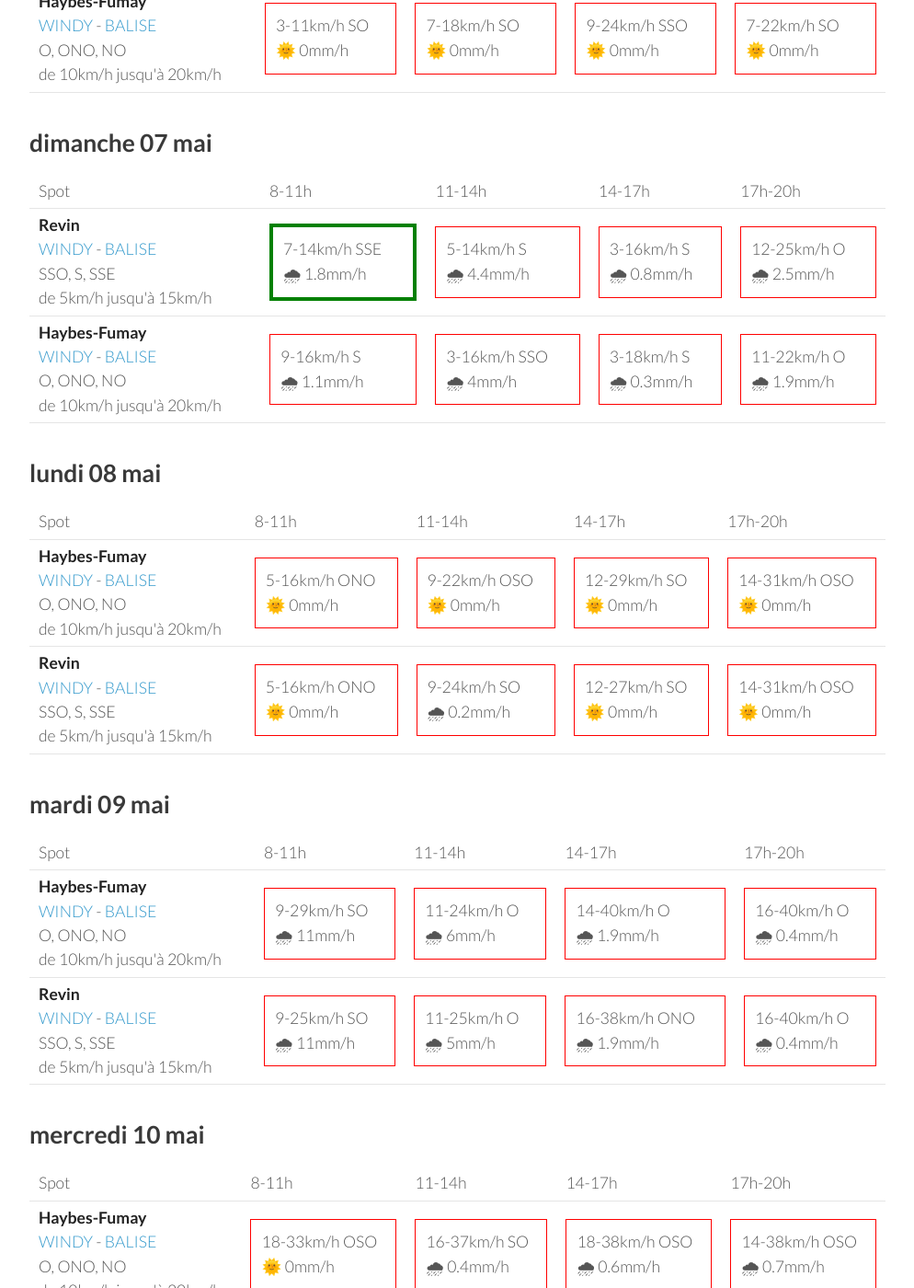
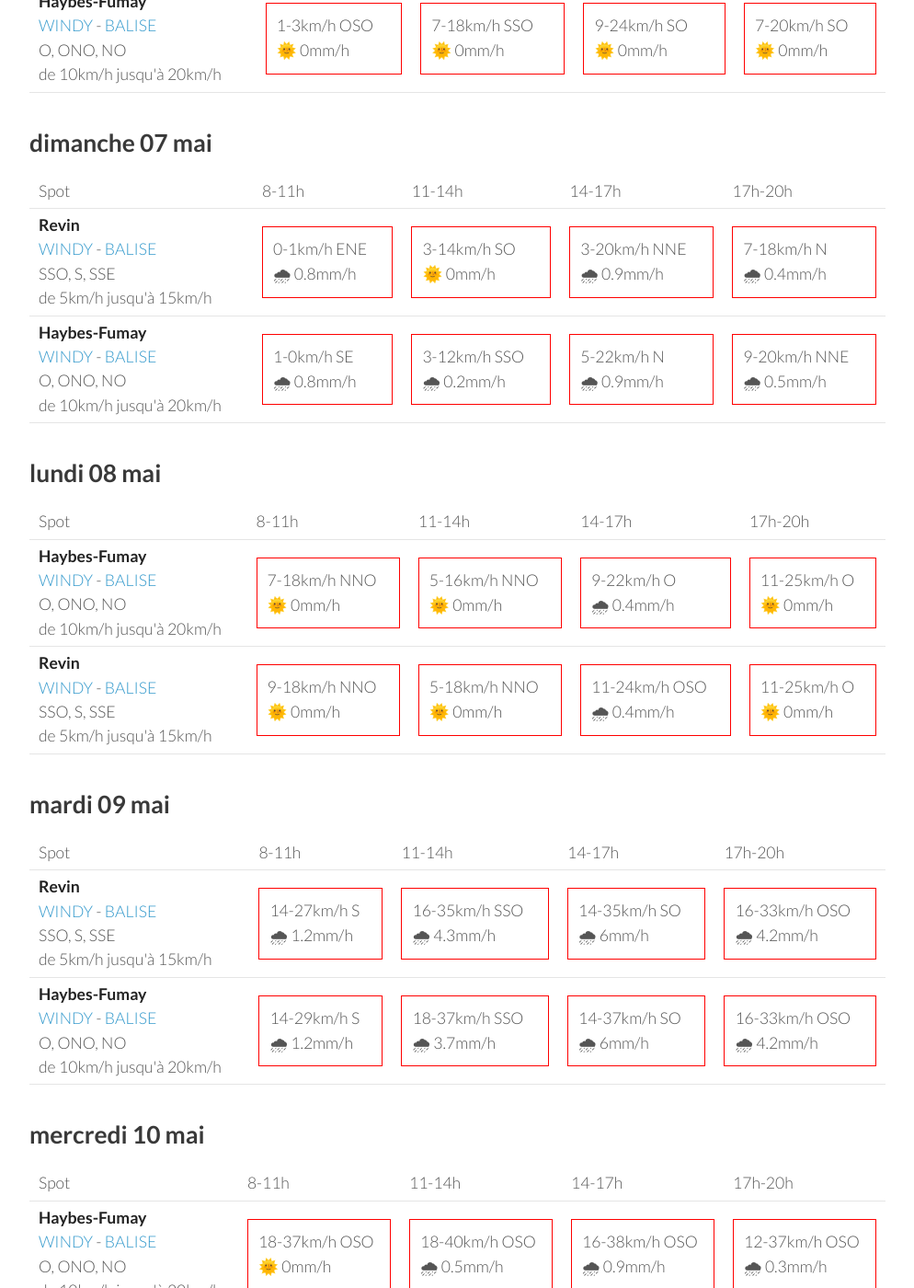
Before and after one commit to parapente-dans-le-nord/parapente-dans-le-nord.github.io, a Jekyll site: the page built from ardennes.markdown, in a window 1280 px wide and 1400 px high, scrolled down 859 px. Shown: the whole window at 92% size, without its empty margins (26-1020 px from the left). Built offline with Jekyll 4.4.1, drawn with Linux system fonts in a browser that asks for light colours; some of the changed text lies outside the part shown.

Commit message:
update index.markdown

```diff
--- a/ardennes.markdown
+++ b/ardennes.markdown
@@ -25,18 +25,18 @@ page mise à jour le vendredi 05 mai 17:10
         <td><strong>Revin</strong><br><a href="https://windy.com/49.948/4.625?49.543,4.625,8">WINDY</a> - <span class=""><a href="http://www.balisemeteo.com/balise.php?idBalise=5019">BALISE</a> </span><br> <span class="vent-favorable">SSO, S, SSE</span><br><span class="force-vent">de 5km/h jusqu'à 15km/h</span> </td>
 
             <td><div class="not-flyable"><p>0-0km/h NA</p><p>🌧️ 0mm/h</p></div></td>
-            <td><div class="not-flyable"><p>11-31km/h SO</p><p>🌞 0mm/h</p></div></td>
-            <td><div class="not-flyable"><p>7-20km/h SSO</p><p>🌞 0.2mm/h</p></div></td>
-            <td><div class="not-flyable"><p>7-27km/h SSO</p><p>🌞 0mm/h</p></div></td>
+            <td><div class="not-flyable"><p>0-0km/h NA</p><p>🌧️ 0mm/h</p></div></td>
+            <td><div class="not-flyable"><p>0-0km/h NA</p><p>🌧️ 0mm/h</p></div></td>
+            <td><div class="not-flyable"><p>7-22km/h SSO</p><p>🌞 0mm/h</p></div></td>
 
     </tr>
 <tr>
         <td><strong>Haybes-Fumay</strong><br><a href="https://windy.com/49.998/4.715?49.913,4.738,10">WINDY</a> - <span class=""><a href="http://www.balisemeteo.com/balise.php?idBalise=104">BALISE</a> </span><br> <span class="vent-favorable">O, ONO, NO</span><br><span class="force-vent">de 10km/h jusqu'à 20km/h</span> </td>
 
             <td><div class="not-flyable"><p>0-0km/h NA</p><p>🌧️ 0mm/h</p></div></td>
-            <td><div class="not-flyable"><p>11-29km/h SO</p><p>🌞 0mm/h</p></div></td>
-            <td><div class="not-flyable"><p>9-22km/h SO</p><p>🌞 0mm/h</p></div></td>
-            <td><div class="not-flyable"><p>9-27km/h SO</p><p>🌞 0mm/h</p></div></td>
+            <td><div class="not-flyable"><p>0-0km/h NA</p><p>🌧️ 0mm/h</p></div></td>
+            <td><div class="not-flyable"><p>0-0km/h NA</p><p>🌧️ 0mm/h</p></div></td>
+            <td><div class="not-flyable"><p>7-22km/h SO</p><p>🌞 0mm/h</p></div></td>
 
     </tr>
 
@@ -58,20 +58,20 @@ page mise à jour le vendredi 05 mai 17:10
 <tr>
         <td><strong>Revin</strong><br><a href="https://windy.com/49.948/4.625?49.543,4.625,8">WINDY</a> - <span class=""><a href="http://www.balisemeteo.com/balise.php?idBalise=5019">BALISE</a> </span><br> <span class="vent-favorable">SSO, S, SSE</span><br><span class="force-vent">de 5km/h jusqu'à 15km/h</span> </td>
 
-            <td><div class="not-flyable"><p>1-5km/h SO</p><p>🌞 0mm/h</p></div></td>
-            <td><div class="not-flyable"><p>9-22km/h SSO</p><p>🌞 0mm/h</p></div></td>
+            <td><div class="not-flyable"><p>1-5km/h SSE</p><p>🌞 0mm/h</p></div></td>
+            <td><div class="flyable"><p>5-14km/h SSE</p><p>🌞 0mm/h</p></div></td>
             <td><div class="not-flyable"><p>9-25km/h SSO</p><p>🌞 0mm/h</p></div></td>
-            <td><div class="not-flyable"><p>5-20km/h SSO</p><p>🌞 0mm/h</p></div></td>
+            <td><div class="not-flyable"><p>7-20km/h SO</p><p>🌞 0mm/h</p></div></td>
 
 
     </tr>
 <tr>
         <td><strong>Haybes-Fumay</strong><br><a href="https://windy.com/49.998/4.715?49.913,4.738,10">WINDY</a> - <span class=""><a href="http://www.balisemeteo.com/balise.php?idBalise=104">BALISE</a> </span><br> <span class="vent-favorable">O, ONO, NO</span><br><span class="force-vent">de 10km/h jusqu'à 20km/h</span> </td>
 
-            <td><div class="not-flyable"><p>3-11km/h SO</p><p>🌞 0mm/h</p></div></td>
-            <td><div class="not-flyable"><p>7-18km/h SO</p><p>🌞 0mm/h</p></div></td>
-            <td><div class="not-flyable"><p>9-24km/h SSO</p><p>🌞 0mm/h</p></div></td>
-            <td><div class="not-flyable"><p>7-22km/h SO</p><p>🌞 0mm/h</p></div></td>
+            <td><div class="not-flyable"><p>1-3km/h OSO</p><p>🌞 0mm/h</p></div></td>
+            <td><div class="not-flyable"><p>7-18km/h SSO</p><p>🌞 0mm/h</p></div></td>
+            <td><div class="not-flyable"><p>9-24km/h SO</p><p>🌞 0mm/h</p></div></td>
+            <td><div class="not-flyable"><p>7-20km/h SO</p><p>🌞 0mm/h</p></div></td>
 
 
     </tr>
@@ -94,20 +94,20 @@ page mise à jour le vendredi 05 mai 17:10
 <tr>
         <td><strong>Revin</strong><br><a href="https://windy.com/49.948/4.625?49.543,4.625,8">WINDY</a> - <span class=""><a href="http://www.balisemeteo.com/balise.php?idBalise=5019">BALISE</a> </span><br> <span class="vent-favorable">SSO, S, SSE</span><br><span class="force-vent">de 5km/h jusqu'à 15km/h</span> </td>
 
-            <td><div class="flyable"><p>7-14km/h SSE</p><p>🌧 1.8mm/h</p></div></td>
-            <td><div class="not-flyable"><p>5-14km/h S</p><p>🌧 4.4mm/h</p></div></td>
-            <td><div class="not-flyable"><p>3-16km/h S</p><p>🌧 0.8mm/h</p></div></td>
-            <td><div class="not-flyable"><p>12-25km/h O</p><p>🌧 2.5mm/h</p></div></td>
+            <td><div class="not-flyable"><p>0-1km/h ENE</p><p>🌧 0.8mm/h</p></div></td>
+            <td><div class="not-flyable"><p>3-14km/h SO</p><p>🌞 0mm/h</p></div></td>
+            <td><div class="not-flyable"><p>3-20km/h NNE</p><p>🌧 0.9mm/h</p></div></td>
+            <td><div class="not-flyable"><p>7-18km/h N</p><p>🌧 0.4mm/h</p></div></td>
 
 
     </tr>
 <tr>
         <td><strong>Haybes-Fumay</strong><br><a href="https://windy.com/49.998/4.715?49.913,4.738,10">WINDY</a> - <span class=""><a href="http://www.balisemeteo.com/balise.php?idBalise=104">BALISE</a> </span><br> <span class="vent-favorable">O, ONO, NO</span><br><span class="force-vent">de 10km/h jusqu'à 20km/h</span> </td>
 
-            <td><div class="not-flyable"><p>9-16km/h S</p><p>🌧 1.1mm/h</p></div></td>
-            <td><div class="not-flyable"><p>3-16km/h SSO</p><p>🌧 4mm/h</p></div></td>
-            <td><div class="not-flyable"><p>3-18km/h S</p><p>🌧 0.3mm/h</p></div></td>
-            <td><div class="not-flyable"><p>11-22km/h O</p><p>🌧 1.9mm/h</p></div></td>
+            <td><div class="not-flyable"><p>1-0km/h SE</p><p>🌧 0.8mm/h</p></div></td>
+            <td><div class="not-flyable"><p>3-12km/h SSO</p><p>🌧 0.2mm/h</p></div></td>
+            <td><div class="not-flyable"><p>5-22km/h N</p><p>🌧 0.9mm/h</p></div></td>
+            <td><div class="not-flyable"><p>9-20km/h NNE</p><p>🌧 0.5mm/h</p></div></td>
 
 
     </tr>
@@ -130,20 +130,20 @@ page mise à jour le vendredi 05 mai 17:10
 <tr>
         <td><strong>Haybes-Fumay</strong><br><a href="https://windy.com/49.998/4.715?49.913,4.738,10">WINDY</a> - <span class=""><a href="http://www.balisemeteo.com/balise.php?idBalise=104">BALISE</a> </span><br> <span class="vent-favorable">O, ONO, NO</span><br><span class="force-vent">de 10km/h jusqu'à 20km/h</span> </td>
 
-            <td><div class="not-flyable"><p>5-16km/h ONO</p><p>🌞 0mm/h</p></div></td>
-            <td><div class="not-flyable"><p>9-22km/h OSO</p><p>🌞 0mm/h</p></div></td>
-            <td><div class="not-flyable"><p>12-29km/h SO</p><p>🌞 0mm/h</p></div></td>
-            <td><div class="not-flyable"><p>14-31km/h OSO</p><p>🌞 0mm/h</p></div></td>
+            <td><div class="not-flyable"><p>7-18km/h NNO</p><p>🌞 0mm/h</p></div></td>
+            <td><div class="not-flyable"><p>5-16km/h NNO</p><p>🌞 0mm/h</p></div></td>
+            <td><div class="not-flyable"><p>9-22km/h O</p><p>🌧 0.4mm/h</p></div></td>
+            <td><div class="not-flyable"><p>11-25km/h O</p><p>🌞 0mm/h</p></div></td>
 
 
     </tr>
 <tr>
         <td><strong>Revin</strong><br><a href="https://windy.com/49.948/4.625?49.543,4.625,8">WINDY</a> - <span class=""><a href="http://www.balisemeteo.com/balise.php?idBalise=5019">BALISE</a> </span><br> <span class="vent-favorable">SSO, S, SSE</span><br><span class="force-vent">de 5km/h jusqu'à 15km/h</span> </td>
 
-            <td><div class="not-flyable"><p>5-16km/h ONO</p><p>🌞 0mm/h</p></div></td>
-            <td><div class="not-flyable"><p>9-24km/h SO</p><p>🌧 0.2mm/h</p></div></td>
-            <td><div class="not-flyable"><p>12-27km/h SO</p><p>🌞 0mm/h</p></div></td>
-            <td><div class="not-flyable"><p>14-31km/h OSO</p><p>🌞 0mm/h</p></div></td>
+            <td><div class="not-flyable"><p>9-18km/h NNO</p><p>🌞 0mm/h</p></div></td>
+            <td><div class="not-flyable"><p>5-18km/h NNO</p><p>🌞 0mm/h</p></div></td>
+            <td><div class="not-flyable"><p>11-24km/h OSO</p><p>🌧 0.4mm/h</p></div></td>
+            <td><div class="not-flyable"><p>11-25km/h O</p><p>🌞 0mm/h</p></div></td>
 
 
     </tr>
@@ -164,22 +164,22 @@ page mise à jour le vendredi 05 mai 17:10
       <td>17h-20h</td>
     </tr>
 <tr>
-        <td><strong>Haybes-Fumay</strong><br><a href="https://windy.com/49.998/4.715?49.913,4.738,10">WINDY</a> - <span class=""><a href="http://www.balisemeteo.com/balise.php?idBalise=104">BALISE</a> </span><br> <span class="vent-favorable">O, ONO, NO</span><br><span class="force-vent">de 10km/h jusqu'à 20km/h</span> </td>
+        <td><strong>Revin</strong><br><a href="https://windy.com/49.948/4.625?49.543,4.625,8">WINDY</a> - <span class=""><a href="http://www.balisemeteo.com/balise.php?idBalise=5019">BALISE</a> </span><br> <span class="vent-favorable">SSO, S, SSE</span><br><span class="force-vent">de 5km/h jusqu'à 15km/h</span> </td>
 
-            <td><div class="not-flyable"><p>9-29km/h SO</p><p>🌧 11mm/h</p></div></td>
-            <td><div class="not-flyable"><p>11-24km/h O</p><p>🌧 6mm/h</p></div></td>
-            <td><div class="not-flyable"><p>14-40km/h O</p><p>🌧 1.9mm/h</p></div></td>
-            <td><div class="not-flyable"><p>16-40km/h O</p><p>🌧 0.4mm/h</p></div></td>
+            <td><div class="not-flyable"><p>14-27km/h S</p><p>🌧 1.2mm/h</p></div></td>
+            <td><div class="not-flyable"><p>16-35km/h SSO</p><p>🌧 4.3mm/h</p></div></td>
+            <td><div class="not-flyable"><p>14-35km/h SO</p><p>🌧 6mm/h</p></div></td>
+            <td><div class="not-flyable"><p>16-33km/h OSO</p><p>🌧 4.2mm/h</p></div></td>
 
 
     </tr>
 <tr>
-        <td><strong>Revin</strong><br><a href="https://windy.com/49.948/4.625?49.543,4.625,8">WINDY</a> - <span class=""><a href="http://www.balisemeteo.com/balise.php?idBalise=5019">BALISE</a> </span><br> <span class="vent-favorable">SSO, S, SSE</span><br><span class="force-vent">de 5km/h jusqu'à 15km/h</span> </td>
+        <td><strong>Haybes-Fumay</strong><br><a href="https://windy.com/49.998/4.715?49.913,4.738,10">WINDY</a> - <span class=""><a href="http://www.balisemeteo.com/balise.php?idBalise=104">BALISE</a> </span><br> <span class="vent-favorable">O, ONO, NO</span><br><span class="force-vent">de 10km/h jusqu'à 20km/h</span> </td>
 
-            <td><div class="not-flyable"><p>9-25km/h SO</p><p>🌧 11mm/h</p></div></td>
-            <td><div class="not-flyable"><p>11-25km/h O</p><p>🌧 5mm/h</p></div></td>
-            <td><div class="not-flyable"><p>16-38km/h ONO</p><p>🌧 1.9mm/h</p></div></td>
-            <td><div class="not-flyable"><p>16-40km/h O</p><p>🌧 0.4mm/h</p></div></td>
+            <td><div class="not-flyable"><p>14-29km/h S</p><p>🌧 1.2mm/h</p></div></td>
+            <td><div class="not-flyable"><p>18-37km/h SSO</p><p>🌧 3.7mm/h</p></div></td>
+            <td><div class="not-flyable"><p>14-37km/h SO</p><p>🌧 6mm/h</p></div></td>
+            <td><div class="not-flyable"><p>16-33km/h OSO</p><p>🌧 4.2mm/h</p></div></td>
 
 
     </tr>
@@ -202,10 +202,10 @@ page mise à jour le vendredi 05 mai 17:10
 <tr>
         <td><strong>Haybes-Fumay</strong><br><a href="https://windy.com/49.998/4.715?49.913,4.738,10">WINDY</a> - <span class=""><a href="http://www.balisemeteo.com/balise.php?idBalise=104">BALISE</a> </span><br> <span class="vent-favorable">O, ONO, NO</span><br><span class="force-vent">de 10km/h jusqu'à 20km/h</span> </td>
 
-            <td><div class="not-flyable"><p>18-33km/h OSO</p><p>🌞 0mm/h</p></div></td>
-            <td><div class="not-flyable"><p>16-37km/h SO</p><p>🌧 0.4mm/h</p></div></td>
-            <td><div class="not-flyable"><p>18-38km/h OSO</p><p>🌧 0.6mm/h</p></div></td>
-            <td><div class="not-flyable"><p>14-38km/h OSO</p><p>🌧 0.7mm/h</p></div></td>
+            <td><div class="not-flyable"><p>18-37km/h OSO</p><p>🌞 0mm/h</p></div></td>
+            <td><div class="not-flyable"><p>18-40km/h OSO</p><p>🌧 0.5mm/h</p></div></td>
+            <td><div class="not-flyable"><p>16-38km/h OSO</p><p>🌧 0.9mm/h</p></div></td>
+            <td><div class="not-flyable"><p>12-37km/h OSO</p><p>🌧 0.3mm/h</p></div></td>
 
 
     </tr>
@@ -213,9 +213,9 @@ page mise à jour le vendredi 05 mai 17:10
         <td><strong>Revin</strong><br><a href="https://windy.com/49.948/4.625?49.543,4.625,8">WINDY</a> - <span class=""><a href="http://www.balisemeteo.com/balise.php?idBalise=5019">BALISE</a> </span><br> <span class="vent-favorable">SSO, S, SSE</span><br><span class="force-vent">de 5km/h jusqu'à 15km/h</span> </td>
 
             <td><div class="not-flyable"><p>18-35km/h OSO</p><p>🌞 0mm/h</p></div></td>
-            <td><div class="not-flyable"><p>16-35km/h SO</p><p>🌧 0.3mm/h</p></div></td>
-            <td><div class="not-flyable"><p>18-37km/h OSO</p><p>🌧 0.6mm/h</p></div></td>
-            <td><div class="not-flyable"><p>16-38km/h OSO</p><p>🌧 1mm/h</p></div></td>
+            <td><div class="not-flyable"><p>18-38km/h OSO</p><p>🌧 0.4mm/h</p></div></td>
+            <td><div class="not-flyable"><p>16-37km/h OSO</p><p>🌧 0.7mm/h</p></div></td>
+            <td><div class="not-flyable"><p>12-37km/h OSO</p><p>🌧 0.2mm/h</p></div></td>
 
 
     </tr>
```
Also changed, not shown: other parts of ardennes.markdown (+1 -1 lines).
